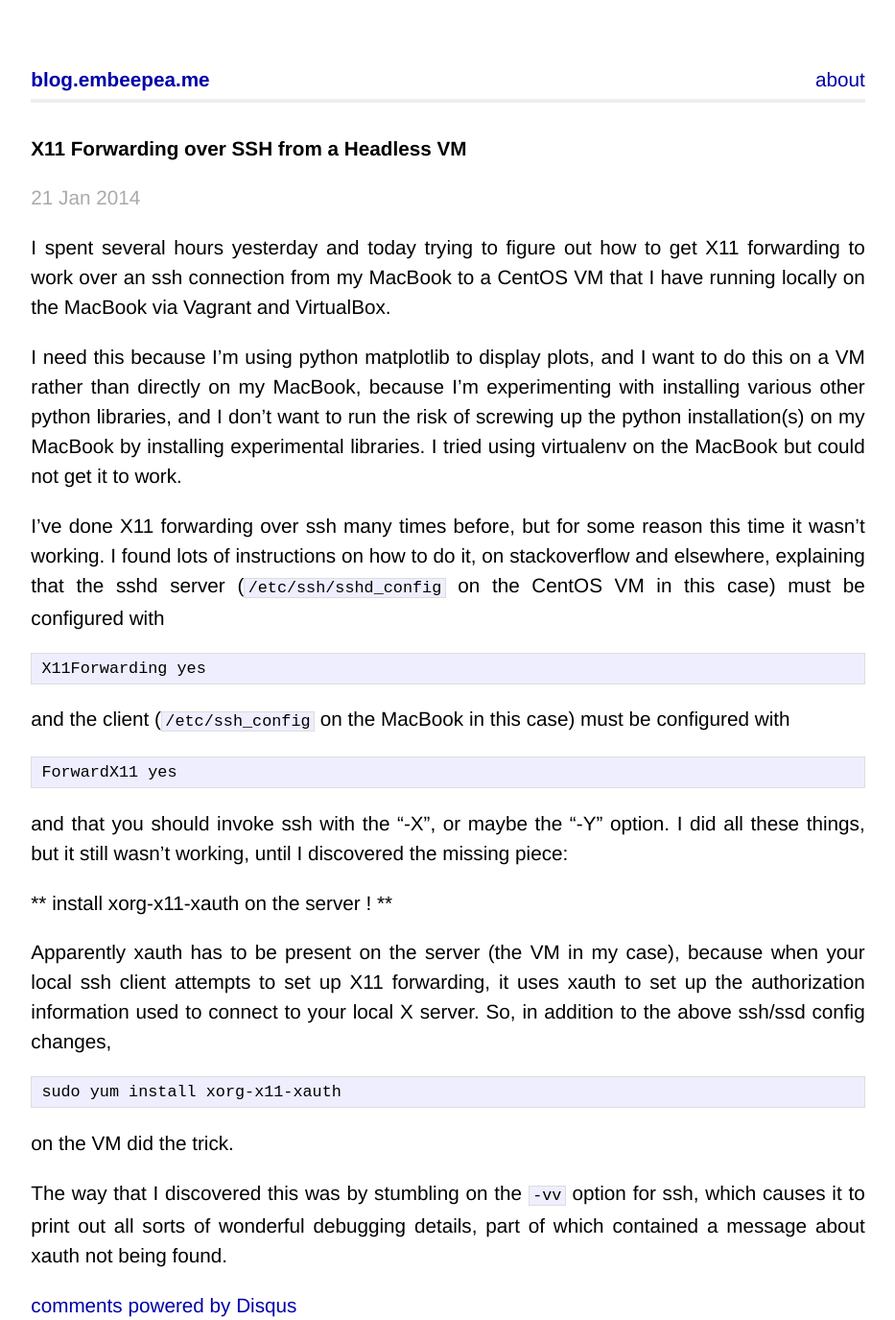
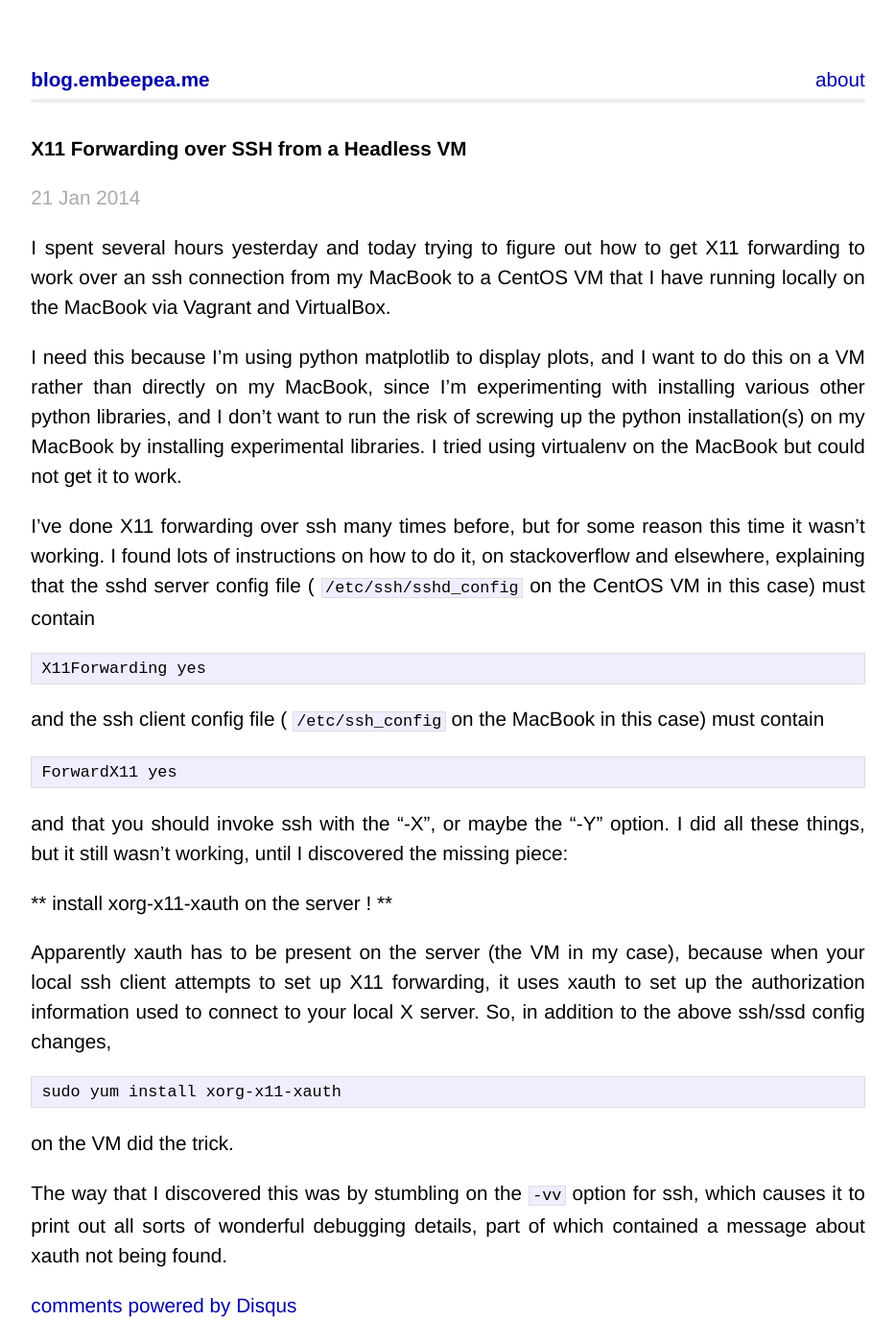
Before and after one commit to embeepea/blog.embeepea.me, a Jekyll site: the page built from _posts/2014-01-21-x11-forwarding-from-headless-vm.markdown, in a window 1280 px wide. Shown: the whole page at 96% size, without its empty margins (173-1106 px from the left). Built offline with Jekyll 4.4.1, drawn with Linux system fonts in a browser that asks for light colours; Markdown is read by kramdown in place of the engine named in the settings; comment, search, counter and statistics services are not loaded.

Commit message:
update X11 forwarding post

```diff
--- a/_posts/2014-01-21-x11-forwarding-from-headless-vm.markdown
+++ b/_posts/2014-01-21-x11-forwarding-from-headless-vm.markdown
@@ -11,7 +11,7 @@ CentOS VM that I have running locally on the MacBook via Vagrant and
 VirtualBox.
 
 I need this because I'm using python matplotlib to display plots, and
-I want to do this on a VM rather than directly on my MacBook, because
+I want to do this on a VM rather than directly on my MacBook, since
 I'm experimenting with installing various other python libraries, and
 I don't want to run the risk of screwing up the python installation(s)
 on my MacBook by installing experimental libraries.  I tried using
@@ -20,13 +20,13 @@ virtualenv on the MacBook but could not get it to work.
 
 I've done X11 forwarding over ssh many times before, but for some reason
 this time it wasn't working. I found lots of instructions on how to do it, on
-stackoverflow and elsewhere, explaining that the sshd server
-(`/etc/ssh/sshd_config` on the CentOS VM in this case) must be
-configured with
+stackoverflow and elsewhere, explaining that the sshd server config file
+( `/etc/ssh/sshd_config` on the CentOS VM in this case) must contain
 
     X11Forwarding yes
 
-and the client (`/etc/ssh_config` on the MacBook in this case) must be configured with
+and the ssh client config file ( `/etc/ssh_config` on the MacBook in this case)
+must contain
 
     ForwardX11 yes
 
```
